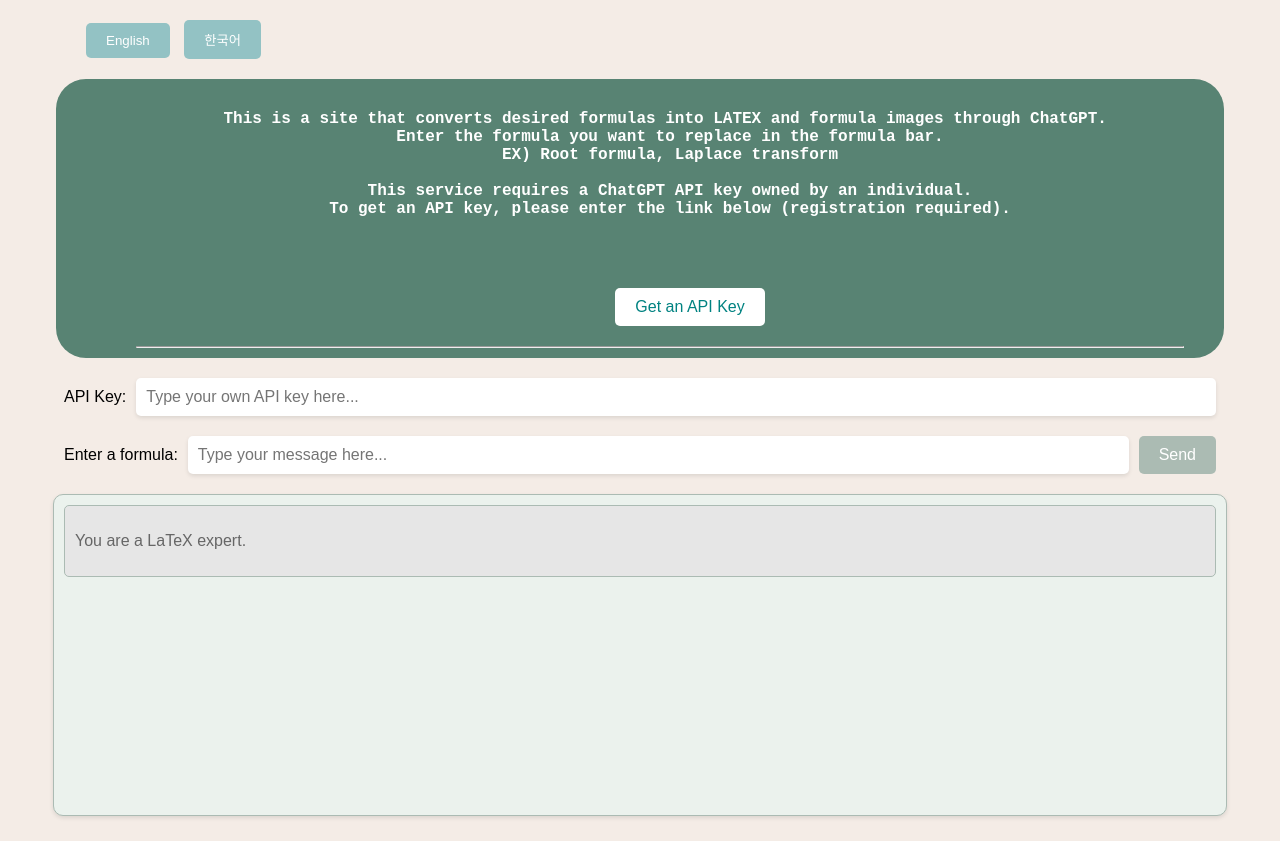
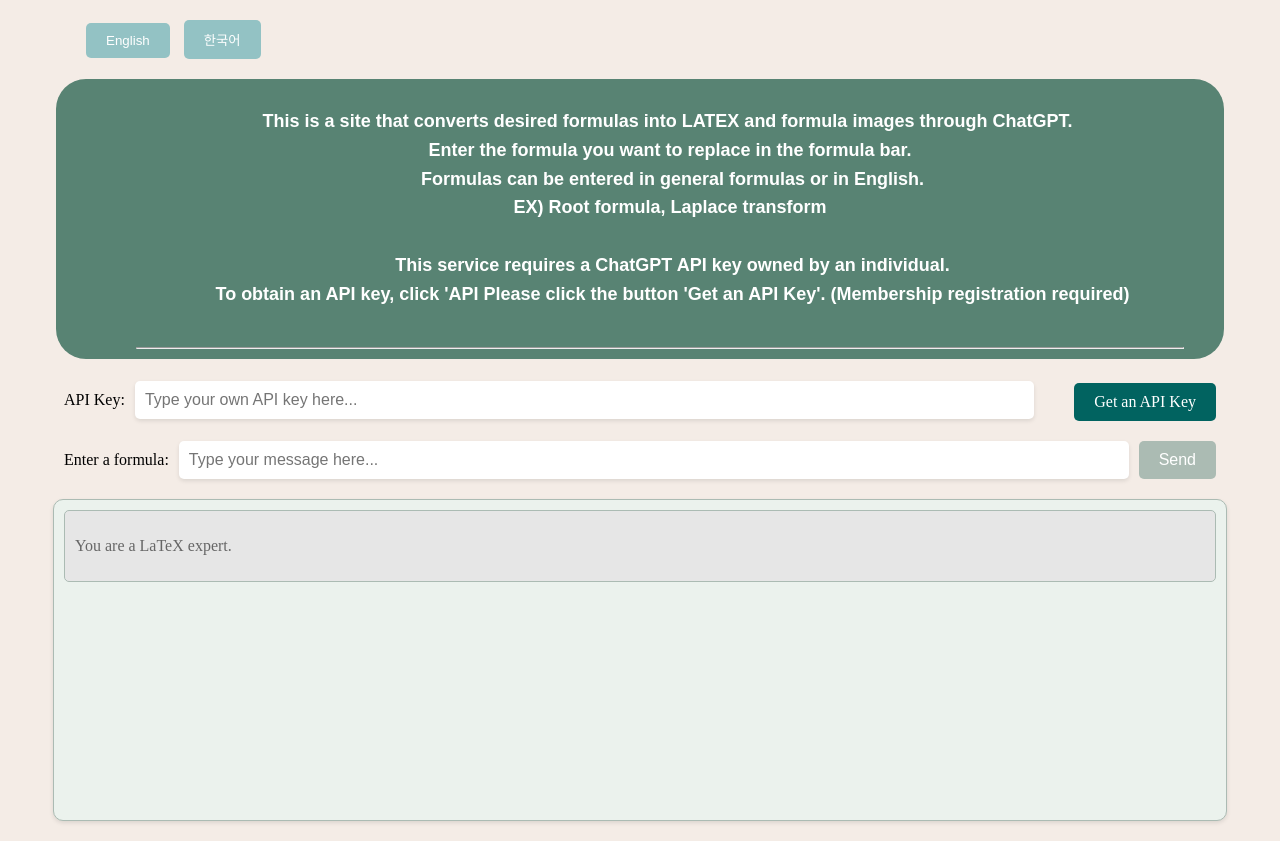
Before and after one commit to diatomicC/chatLATEX_web, a plain HTML site: page index.html in a window 1280 px wide. Drawn offline with nearby package versions, Linux system fonts and the light colour scheme; a web font is replaced by a local one.

Commit message:
API button relocate, add instruction, and so on.

```diff
--- a/index.html
+++ b/index.html
@@ -4,6 +4,9 @@
   <meta charset="UTF-8">
   <title>LaTeX Chat</title>
   <link rel="stylesheet" type="text/css" href="style.css">
+  <link rel="preconnect" href="https://fonts.googleapis.com">
+<link rel="preconnect" href="https://fonts.gstatic.com" crossorigin>
+<link href="https://fonts.googleapis.com/css2?family=IBM+Plex+Sans+KR&display=swap" rel="stylesheet">
   <script src="https://polyfill.io/v3/polyfill.min.js?features=es6"></script>
   <script id="MathJax-script" async
           src="https://cdn.jsdelivr.net/npm/mathjax@3/es5/tex-mml-chtml.js">
@@ -21,30 +24,17 @@
     <div>
     <div id="api_key_text">
       <!-- <h4>개인이 소유하고 있는 ChatGPT API 키가 있어야 하는 서비스입니다. <br>API 키를 발급 받으시려면 아래의 링크로 들어가주세요.(회원가입 필요)</h4>-->
-      <pre><h4 id="comment" data-lang="comment">[comment]</h4></pre>
-    </div>
-    <div id="api_key_button">
-      <a href="https://platform.openai.com/account/api-keys" target="_blank" data-lang="api_key_button">[api_key_button]</a>
+      <pre><p id="comment" data-lang="comment">[comment]</p></pre>
     </div>
   </div>
     <hr>
   </div>
-
-  <style>
-    #api_key_text {
-      display: inline-block;
-      vertical-align: top;
-    }
-
-    #api_key_button {
-      display: inline-block;
-      margin-left: 40px;
-    }
-  </style>
-
   <div id="input-container">
     <label id='label' for="api_key" data-lang="api_key">API 키: </label>
     <input type="text"  id="api_key" name="api_key" placeholder="Type your own API key here..." name="api_key" required />
+    <div id="api_key_button">
+      <a href="https://platform.openai.com/account/api-keys" target="_blank" data-lang="api_key_button">[api_key_button]</a>
+    </div>
   </div>
   <script src="https://unpkg.com/axios/dist/axios.min.js"></script>
   <div id="input-container">
@@ -62,13 +52,13 @@
     // 언어별 JSON 파일 (간략화)
     const lang = {
         ko: {
-            comment: "ChatGPT를 통해 원하는 공식을 LATEX와 수식이미지로 변환하는 사이트입니다. \n 바꾸기를 원하는 공식을 수식입력창에 넣어주세요. \n EX) 근의 공식, 라플라스 변환 \n\n 개인이 소유하고 있는 ChatGPT API 키가 있어야 하는 서비스입니다.\n API 키를 발급 받으시려면 아래의 링크로 들어가주세요.(회원가입 필요)",
+            comment: "ChatGPT를 통해 원하는 공식을 LATEX와 수식이미지로 변환하는 사이트입니다. \n 바꾸기를 원하는 공식을 수식입력창에 넣어주세요. \n 공식은 일반 수식 또는 한국어로 입력이 가능합니다.\n EX) 근의 공식, 라플라스 변환 \n\n 개인이 소유하고 있는 ChatGPT API 키가 있어야 하는 서비스입니다.\n API 키를 발급 받으시려면 'API 발급 받기'로 버튼을 눌러주세요.(회원가입 필요)",
             api_key_button: "API 발급 받기",
             api_key: "API 키: ",
             equation:"수식입력:"
         },
         en: {
-            comment: "This is a site that converts desired formulas into LATEX and formula images through ChatGPT. \n Enter the formula you want to replace in the formula bar. \n EX) Root formula, Laplace transform \n\nThis service requires a ChatGPT API key owned by an individual.\nTo get an API key, please enter the link below (registration required).",
+            comment: "This is a site that converts desired formulas into LATEX and formula images through ChatGPT. \n Enter the formula you want to replace in the formula bar. \n Formulas can be entered in general formulas or in English.\n EX) Root formula, Laplace transform \n\n This service requires a ChatGPT API key owned by an individual.\n To obtain an API key, click 'API Please click the button 'Get an API Key'. (Membership registration required)",
             api_key_button: "Get an API Key",
             api_key: "API Key: ",
             equation:"Enter a formula:"
--- a/script.js
+++ b/script.js
@@ -90,7 +90,7 @@ function search() {
       downloadButton.innerText = "Download";
       downloadButton.addEventListener("click", () => {
         const canvas = document.createElement("canvas");
-        const element = document.getElementById("equation");
+        const element = document.getElementById("equation-result");
         html2canvas(element).then((canvas) => {
           const dataURL = canvas.toDataURL("image/png");
           download(dataURL, "latex.png");
--- a/style.css
+++ b/style.css
@@ -1,8 +1,51 @@
+/* 작은 화면 크기일 때 */
+@media screen and (max-width: 480px) {
+	#comment {
+	  font-size: 8px;
+	}
+  }
+
+  /* 중간 화면 크기일 때 */
+  @media screen and (min-width: 481px) and (max-width: 768px) {
+	#comment{
+	  font-size: 10px;
+	}
+  }
+
+  /* 큰 화면 크기일 때 */
+  @media screen and (min-width: 769px) and (max-width: 1000px)  {
+	#comment {
+	  font-size: 14px;
+	}
+  }
+  /* 큰 화면 크기일 때 */
+  @media screen and (min-width: 1000px){
+	#comment {
+	  font-size: 18px;
+	}
+}
+
+
 body {
 	margin: 0;
 	padding: 0;
-	font-family: Arial;
 	background-color: #f4ece6;
+}
+
+#api_key_text {
+  display: inline-block;
+  vertical-align: top;
+}
+
+#api_key_button {
+  display: inline-block;
+  margin-left: 10px;
+}
+#comment{
+	/*font-family: 'IBM Plex Sans KR', sans-serif;*/
+	font-family: 'Arial';
+	font-weight: 600;
+	line-height: 1.6;
 }
 #translate{
 	display: block;
@@ -46,20 +89,19 @@ body {
 /* CSS 코드 추가 */
 
 
-#get_api_key a {
+#api_key_button a {
 	display: inline-block;
-	margin-top: 30%;
 	padding: 10px 20px;
-	background-color: #ffffff;
-	color: #008281;
+	background-color: #016360;
+	color:white;
 	text-decoration: none;
 	border-radius: 5px;
 	transition: background-color 0.3s ease;
   }
 
-  #get_api_key a:hover {
-	background-color: #016360;
-	color:white;
+  #api_key_button a:hover {
+	background-color: #ffffff;
+	color: #008281;
   }
 
   /*translate button*/
```
